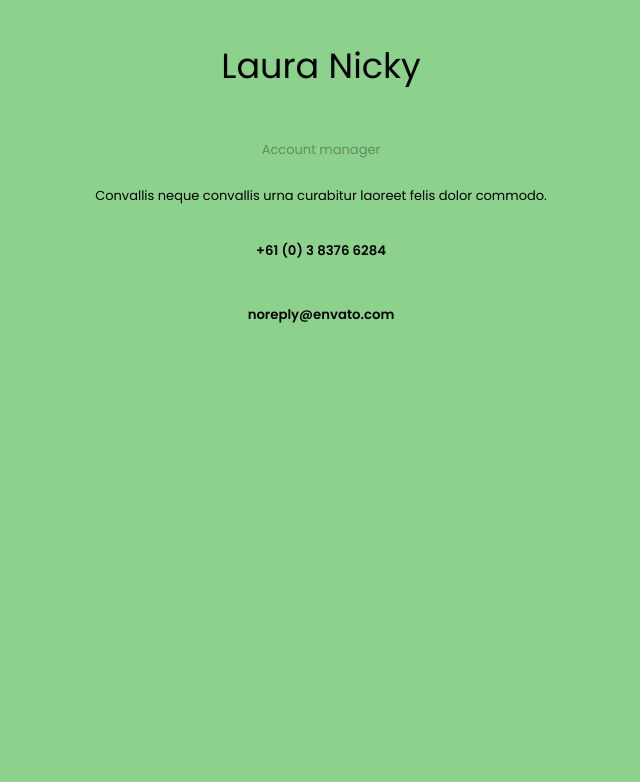
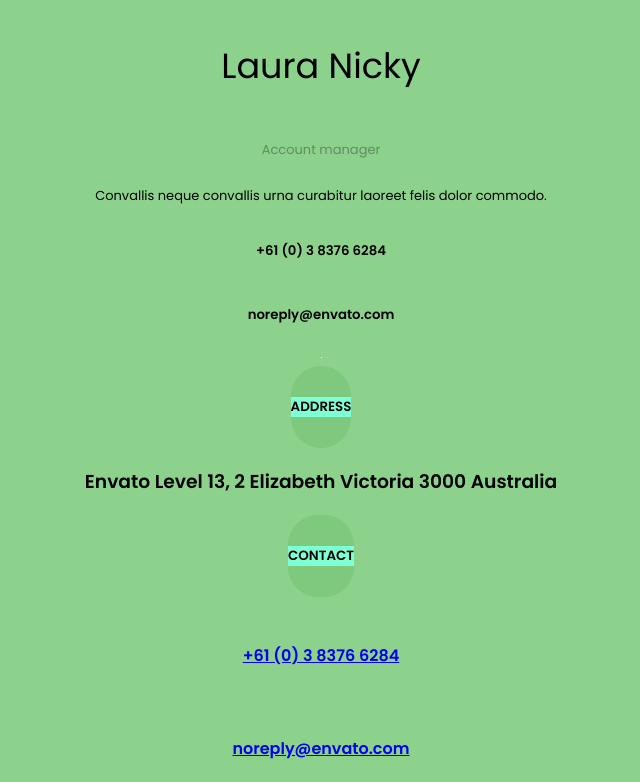
Before and after one commit to MehrdadPashaei/BeTheme-Project, a plain HTML site: page html/contact.html in a window 1280 px wide. Shown: the part 1415-2197 px from the top of the page, without its empty margins (319-959 px from the left). Before the commit the page ends 1763 px from the top, so only its background shows below. Drawn offline with Linux system fonts and the light colour scheme.

Commit message:
html tags of thired section added

```diff
--- a/html/contact.html
+++ b/html/contact.html
@@ -40,9 +40,23 @@
         <div class="secondSection__div"><p class="position">Account manager</p></div>
         <div class="secondSection__div"><p class="accountManagerInto">Convallis neque convallis urna curabitur laoreet felis dolor commodo.</p></div>
         <div class="secondSection__div"><h5><a href="tel:+61383766284">+61 (0) 3 8376 6284</a></h5></div>
-        <div class="secondSection__div"><h5><a href="noreply@envato.com">noreply@envato.com</a></h5></div>
+        <div class="secondSection__div"><h5><a href="mailto:noreply@envato.com">noreply@envato.com</a></h5></div>
     </div>
 
+    <div class="thiredSection">
+        <hr>
+        <div class="thiredSection__title"><h6>ADDRESS</h6></div>
+        <div>
+            <h3>Envato
+            Level 13, 2 Elizabeth
+            Victoria 3000
+            Australia</h3>
+        </div>
+        <div class="thiredSection__title"><h6>CONTACT</h6></div>
+        <div><img src="" alt=""><h4><a href="tel:+61383766284">+61 (0) 3 8376 6284</a></h4></div>
+        <div><img src="" alt=""><h4><a href="mailto:noreply@envato.com">noreply@envato.com</a></h4></div>
+
+    </div>
 
 </div>
 </body>
--- a/styles/scss/_base.scss
+++ b/styles/scss/_base.scss
@@ -66,7 +66,7 @@ body{
 
             .secondSection{
                hr{
-                width: 99vw;
+                width: 99%;
                 height:0.1px;
                }
                 display: flex;
@@ -106,5 +106,27 @@ body{
 
             }
 
+            .thiredSection{
+                display: grid;
+                justify-items: center;
+                align-items: center;
+                grid-template-columns: repeat(auto-fit, 1fr);
+                h3{
+                    text-align: center;
+                }
+                .thiredSection__title{
+                    padding-top: 0;
+                    height: auto;
+                    overflow: auto;
+                    font-weight: 300;
+                    font-size:20px;
+                    background-color: RGB(126, 201, 126);
+                    border-radius: 30px;
+                    h6{
+                        background-color: aquamarine;
+                    }
+                }
+            }
+
     }
 }
```
Also changed, not shown: css/main.css, 1 other file.
